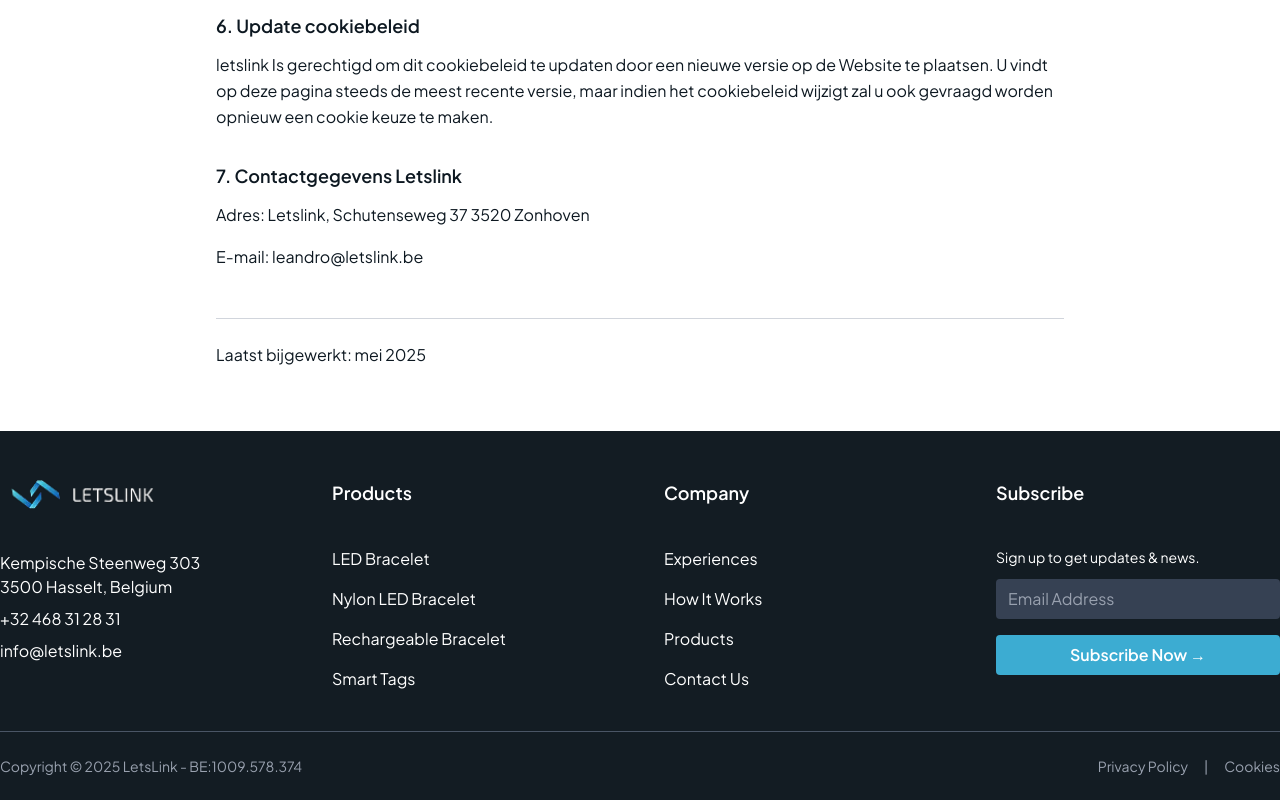
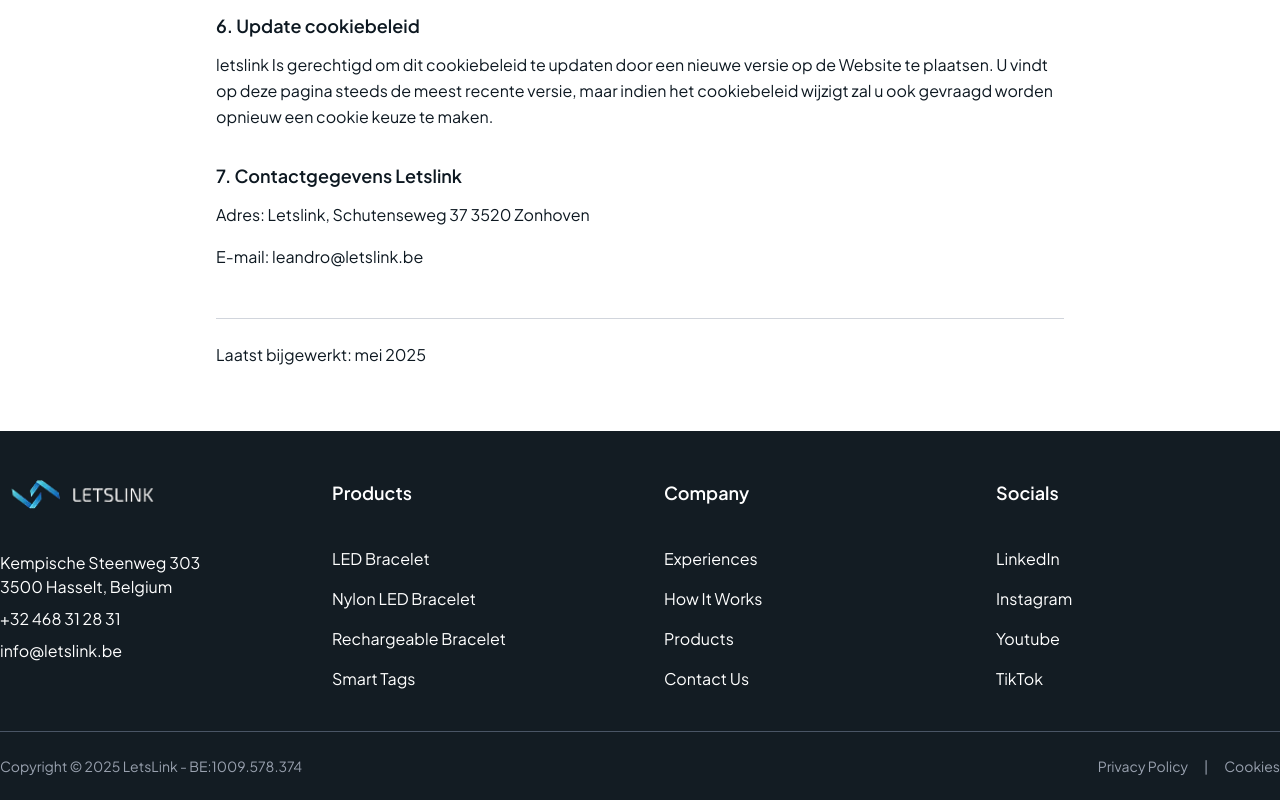
Before and after one commit to AliBakayPXL/LetsLink, a React (Vite) app: page /cookies in a window 1280 px wide. Shown: the part 1836-2636 px from the top of the page. Built offline with nearby package versions, Linux system fonts and the light colour scheme.

Commit message:
added socials in footer

```diff
--- a/src/components/Footer.tsx
+++ b/src/components/Footer.tsx
@@ -130,23 +130,31 @@ const Footer = () => (
           </li>
         </ul>
       </div>
-      {/* Subscribe */}
+      {/* Social */}
       <div>
-        <h4 className="font-semibold mb-10 text-lg">Subscribe</h4>
-        <p className="mb-3 text-sm">Sign up to get updates & news.</p>
-        <form className="flex flex-col gap-2">
-          <input
-            type="email"
-            placeholder="Email Address"
-            className="bg-gray-700 rounded px-3 py-2 mb-2 text-white placeholder-gray-400"
-          />
-          <button
-            type="submit"
-            className="bg-[#3CACD2] text-white rounded px-3 py-2 font-semibold hover:opacity-90 transition-all cursor-pointer"
-          >
-            Subscribe Now &rarr;
-          </button>
-        </form>
+        <h4 className="font-semibold mb-10 text-lg">Socials</h4>
+        <ul className="space-y-4">
+          <li>
+            <a href="https://www.linkedin.com/company/letslinkbe/posts/?feedView=all" className="hover:text-[#3CACD2]">
+              LinkedIn
+            </a>
+          </li>
+          <li>
+            <a href="https://www.instagram.com/letslink_be/" className="hover:text-[#3CACD2]">
+              Instagram
+            </a>
+          </li>
+          <li>
+            <a href="https://www.youtube.com/@LetsLinkBE" className="hover:text-[#3CACD2]">
+              Youtube
+            </a>
+          </li>
+          <li>
+            <a href="https://www.tiktok.com/@letslink_be?_t=ZG-8wZ2kq6RVjt&_r=1" className="hover:text-[#3CACD2]">
+              TikTok
+            </a>
+          </li>
+        </ul>
       </div>
     </div>
     <div className="max-w-7xl mx-auto border-t border-gray-600 pt-6 flex flex-col md:flex-row justify-between items-center text-sm text-gray-400">
```
